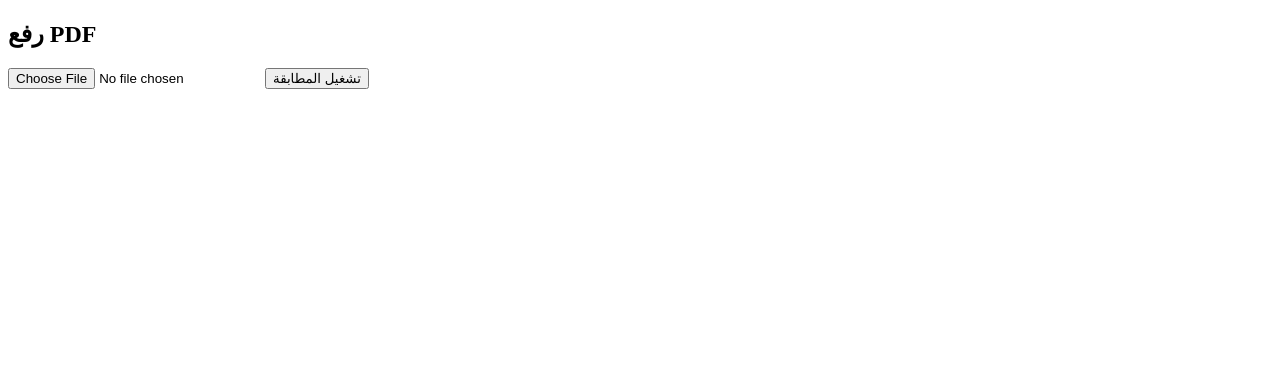
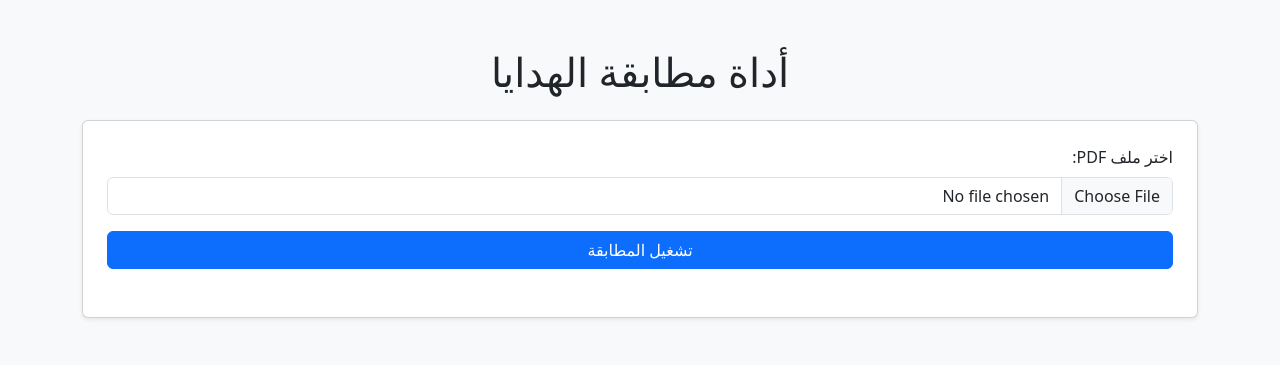
Before and after one commit to almoshax/gift_matcher_project, a Flask app: page / in a window 1280 px wide. Shown: the top 365 px of the page. Run offline with Flask 3, Linux system fonts and the light colour scheme.

Commit message:
Revamp index.html for PDF matcher tool
Updated the HTML structure and content for the PDF matcher tool, including Bootstrap integration and improved layout.

```diff
--- a/templates/index.html
+++ b/templates/index.html
@@ -1,8 +1,76 @@
-<!doctype html><html lang="ar"><head><meta charset="utf-8">
-<title>Matcher</title></head><body>
-<h2>رفع PDF</h2>
-<form method="POST" enctype="multipart/form-data">
-<input type="file" name="pdf" accept="application/pdf">
-<button type="submit">تشغيل المطابقة</button>
-</form>
-</body></html>
+<!doctype html>
+<html lang="ar" dir="rtl">
+<head>
+    <meta charset="utf-8">
+    <title>أداة مطابقة الهدايا</title>
+    <meta name="viewport" content="width=device-width, initial-scale=1">
+
+    <!-- Bootstrap -->
+    <link href="https://cdn.jsdelivr.net/npm/bootstrap@5.3.2/dist/css/bootstrap.min.css" rel="stylesheet">
+</head>
+
+<body class="bg-light">
+
+<div class="container py-5">
+
+    <h1 class="text-center mb-4">أداة مطابقة الهدايا</h1>
+
+    <div class="card shadow-sm p-4">
+
+        <form method="POST" enctype="multipart/form-data" class="mb-4">
+            <label class="form-label">اختر ملف PDF:</label>
+            <input type="file" name="pdf" accept="application/pdf" class="form-control mb-3" required>
+
+            <button class="btn btn-primary w-100" type="submit">
+                تشغيل المطابقة
+            </button>
+        </form>
+
+        {% if rows %}
+        <div class="alert alert-success text-center">
+            ✔ تمت عملية المطابقة بنجاح
+        </div>
+
+        <h4 class="mt-4 mb-3">نتيجة المطابقة:</h4>
+
+        <div class="table-responsive">
+            <table class="table table-bordered table-striped text-center">
+                <thead class="table-dark">
+                    <tr>
+                        <th>كود الصنف</th>
+                        <th>اسم الصنف</th>
+                        <th>الكمية</th>
+                        <th>عدد القطع/كرتونة</th>
+                        <th>عدد الكراتين</th>
+                        <th>الزيادة</th>
+                        <th>عدد الهدايا</th>
+                        <th>الحالة</th>
+                    </tr>
+                </thead>
+                <tbody>
+                {% for row in rows %}
+                    <tr>
+                        <td>{{ row.code }}</td>
+                        <td>{{ row.name }}</td>
+                        <td>{{ row.qty }}</td>
+                        <td>{{ row.pcs }}</td>
+                        <td>{{ row.cartons }}</td>
+                        <td>{{ row.extra }}</td>
+                        <td>{{ row.gifts }}</td>
+                        <td>{{ row.status }}</td>
+                    </tr>
+                {% endfor %}
+                </tbody>
+            </table>
+        </div>
+
+        <a href="/download" class="btn btn-success w-100 mt-3">
+            تحميل ملف Excel
+        </a>
+        {% endif %}
+
+    </div>
+</div>
+
+</body>
+</html>
```
